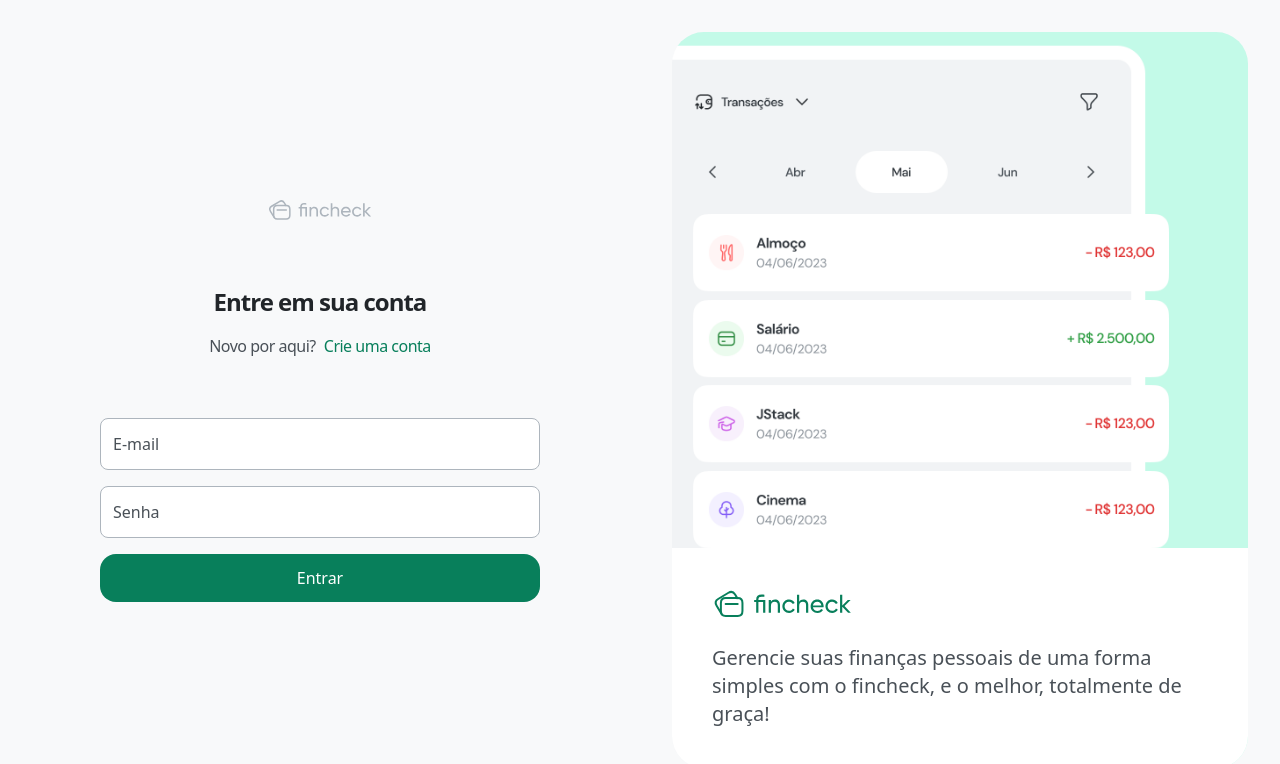
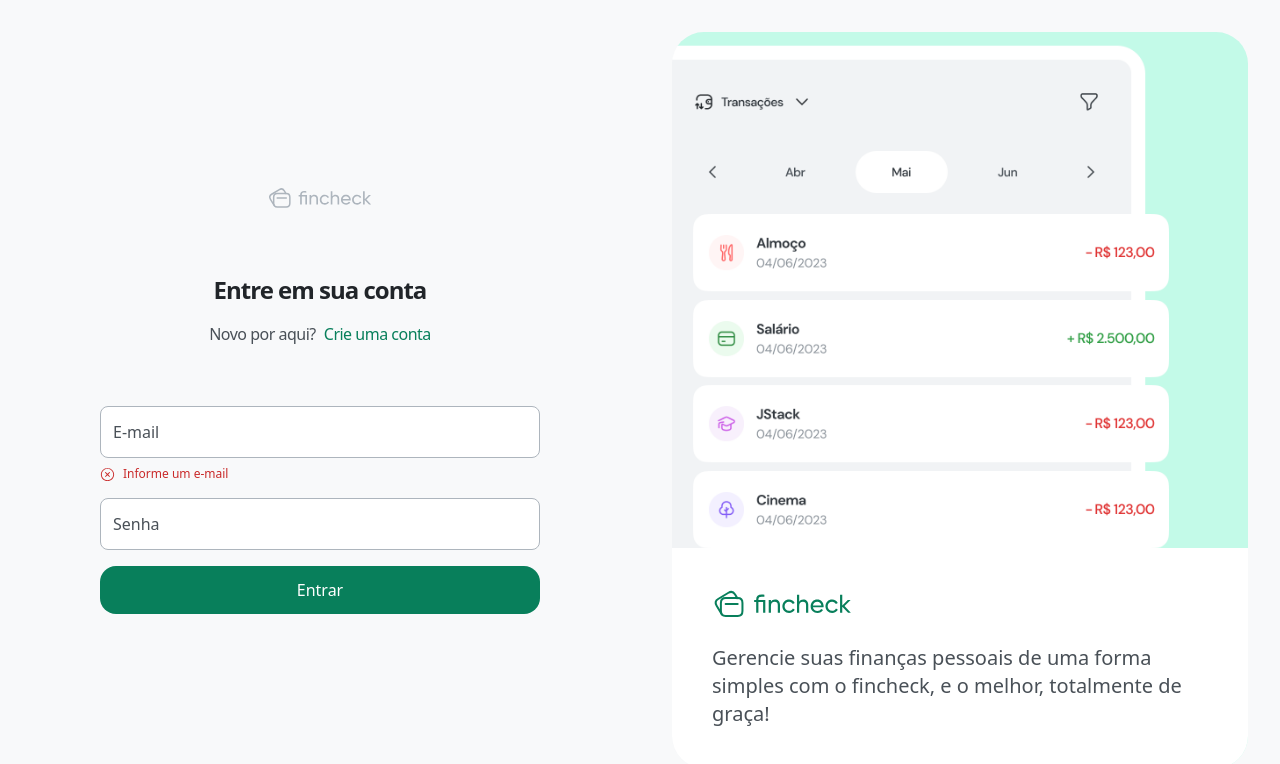
Before and after one commit to michelzaum/fincheck, a React (Vite) app in the folder frontend/: page /login in a window 1280 px wide. Shown: the top 764 px of the page. Built offline with nearby package versions, Linux system fonts and the light colour scheme.

Commit message:
feat: Implementing field validations and displaying error messages

```diff
--- a/frontend/package.json
+++ b/frontend/package.json
@@ -10,10 +10,13 @@
     "preview": "vite preview"
   },
   "dependencies": {
+    "@hookform/resolvers": "^3.3.4",
+    "@radix-ui/react-icons": "^1.3.0",
     "react": "^18.2.0",
     "react-dom": "^18.2.0",
     "react-hook-form": "^7.50.0",
-    "react-router-dom": "^6.21.3"
+    "react-router-dom": "^6.21.3",
+    "zod": "^3.22.4"
   },
   "devDependencies": {
     "@types/react": "^18.2.43",
--- a/frontend/src/view/components/input.tsx
+++ b/frontend/src/view/components/input.tsx
@@ -1,11 +1,13 @@
 import { ComponentProps, forwardRef } from "react";
+import { CrossCircledIcon } from '@radix-ui/react-icons';
 
 interface InputProps extends ComponentProps<'input'> {
   name: string;
+  error?: string;
 }
 
 export const Input = forwardRef<HTMLInputElement, InputProps>(
-  ({ placeholder, name, id, ...props}, ref) => {
+  ({ placeholder, name, id, error, ...props}, ref) => {
     const inputId = id ?? name;
 
     return (
@@ -26,6 +28,13 @@ export const Input = forwardRef<HTMLInputElement, InputProps>(
         >
           {placeholder}
         </label>
+
+        {error && (
+          <div className="flex gap-2 items-center mt-2 text-red-900">
+            <CrossCircledIcon />
+            <span className="text-xs">{error}</span>
+          </div>
+        )}
       </div>
     )
   }
--- a/frontend/src/view/pages/Login/index.tsx
+++ b/frontend/src/view/pages/Login/index.tsx
@@ -4,7 +4,7 @@ import { Button } from "../../components/Button";
 import { useLoginController } from "./useLoginController";
 
 export function Login() {
-  const { handleSubmit, register } = useLoginController();
+  const { handleSubmit, register, errors } = useLoginController();
 
   return (
     <>
@@ -25,13 +25,18 @@ export function Login() {
         <Input
           type="email"
           placeholder="E-mail"
+          error="Informe um e-mail"
           {...register('email')}
         />
+        {errors.email && <span>{errors.email.message}</span>}
+
         <Input
           type="password"
           placeholder="Senha"
           {...register('password')}
         />
+        {errors.password && <span>{errors.password.message}</span>}
+
         <Button type="submit" className="mt-2">
           Entrar
         </Button>
--- a/frontend/src/view/pages/Login/useLoginController.ts
+++ b/frontend/src/view/pages/Login/useLoginController.ts
@@ -1,19 +1,29 @@
 import { useForm } from 'react-hook-form';
+import { zodResolver } from '@hookform/resolvers/zod';
+import { z } from 'zod';
 
-type FormData = {
-  email: string;
-  password: string;
-}
+const schema = z.object({
+  email: z.string()
+    .min(1, 'E-mail é obrigatório')
+    .email('Informe um e-mail válido'),
+  password: z.string()
+    .min(8, 'Senha deve conter pelo menos 8 dígitos'),
+});
+
+type FormData = z.infer<typeof schema>;
 
 export function useLoginController() {
   const {
     register,
     handleSubmit: hookFormHandleSubmit,
-  } = useForm<FormData>();
+    formState: { errors },
+  } = useForm<FormData>({
+    resolver: zodResolver(schema)
+  });
 
   const handleSubmit = hookFormHandleSubmit((data) => {
-    console.log(data.email);
+    console.log('Chama a api com ', data);
   });
 
-  return { handleSubmit, register };
+  return { handleSubmit, register, errors };
 }
```
Also changed, not shown: 1 other file (tests, documents, lock files or other folders).
